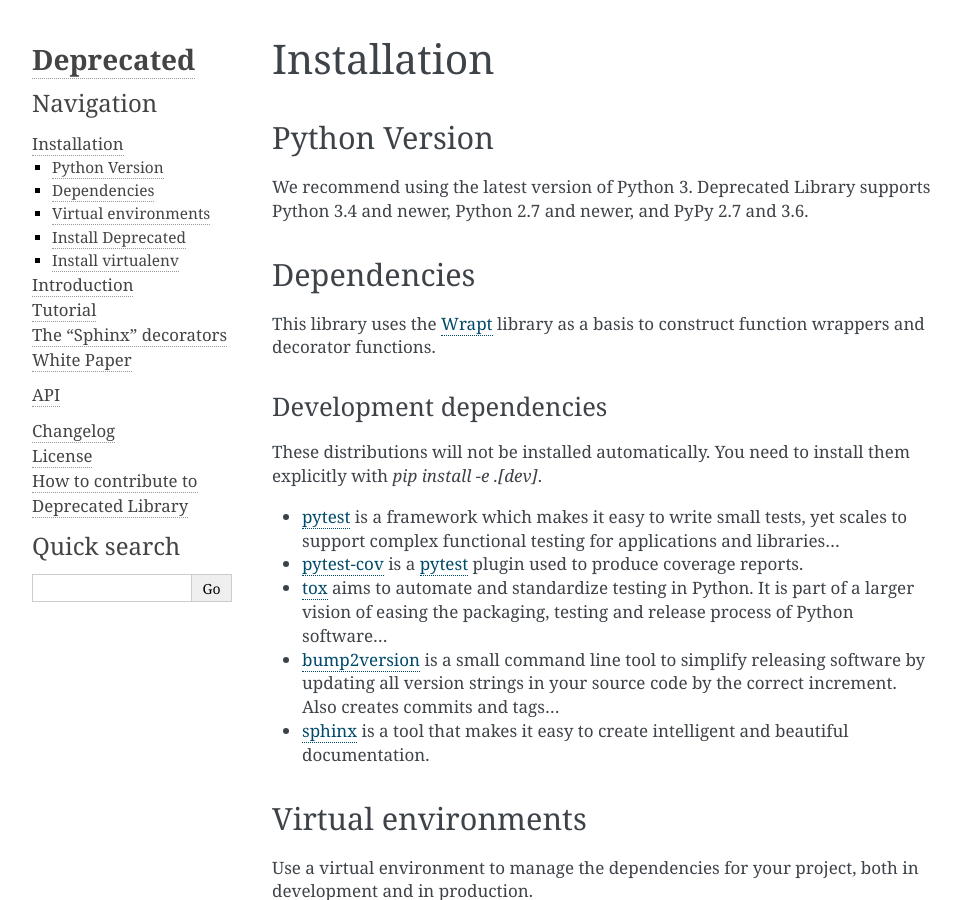
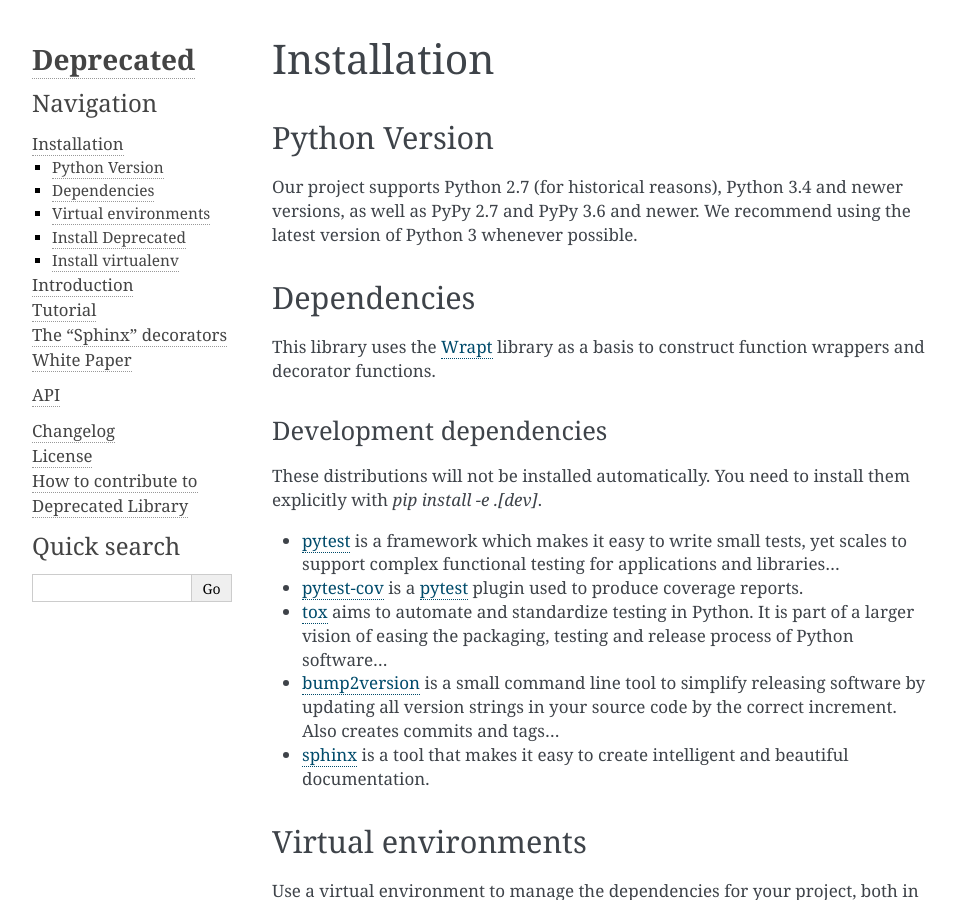
Before and after one commit to laurent-laporte-pro/deprecated, a Sphinx documentation site: the page built from docs/source/installation.rst, in a window 1280 px wide and 900 px high. Shown: the whole window, without its empty margins (148-1109 px from the left). Built offline with Sphinx 7.4.7, drawn with Linux system fonts in a browser that asks for light colours.

Commit message:
docs: explains more clearly the versions of Python supported by the project

```diff
--- a/docs/source/installation.rst
+++ b/docs/source/installation.rst
@@ -6,8 +6,8 @@ Installation
 Python Version
 --------------
 
-We recommend using the latest version of Python 3. Deprecated Library supports Python 3.4
-and newer, Python 2.7 and newer, and PyPy 2.7 and 3.6.
+Our project supports Python 2.7 (for historical reasons), Python 3.4 and newer versions, as well as PyPy 2.7 and
+PyPy 3.6 and newer. We recommend using the latest version of Python 3 whenever possible.
 
 Dependencies
 ------------
```
